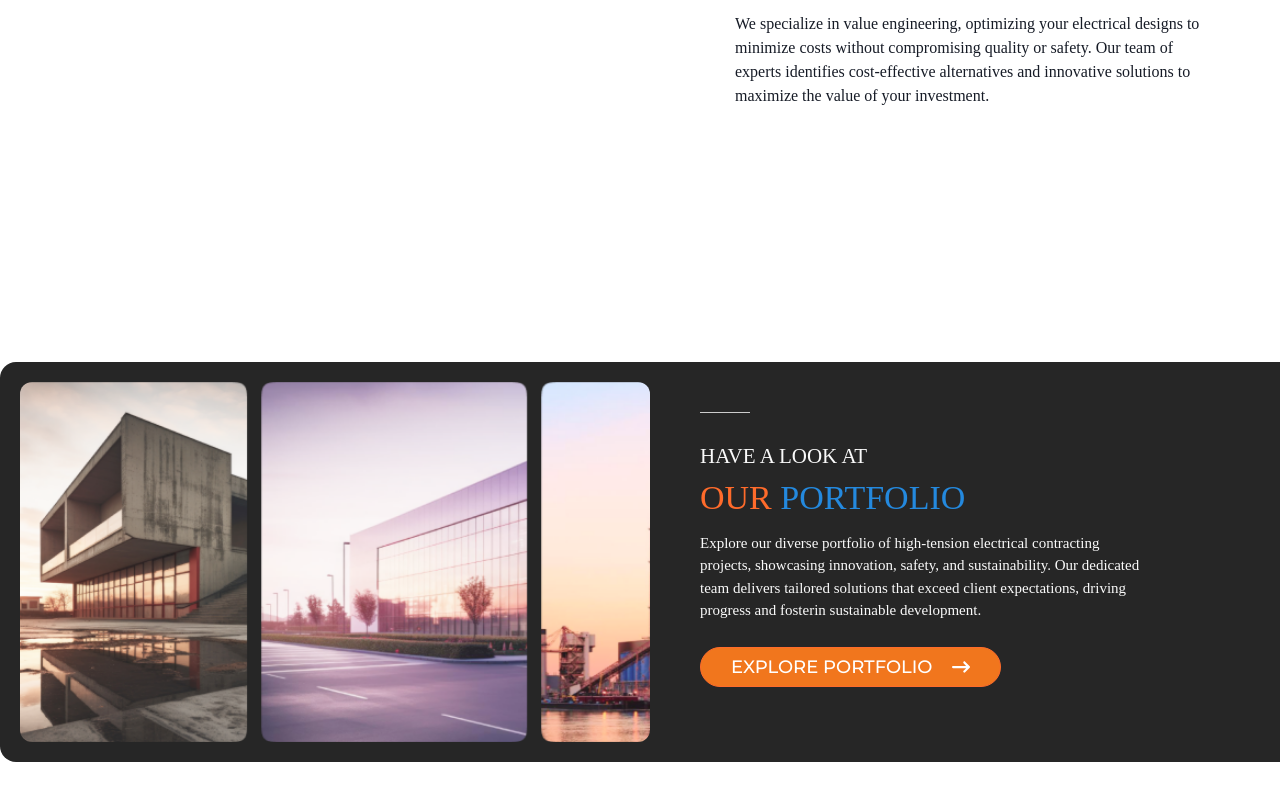
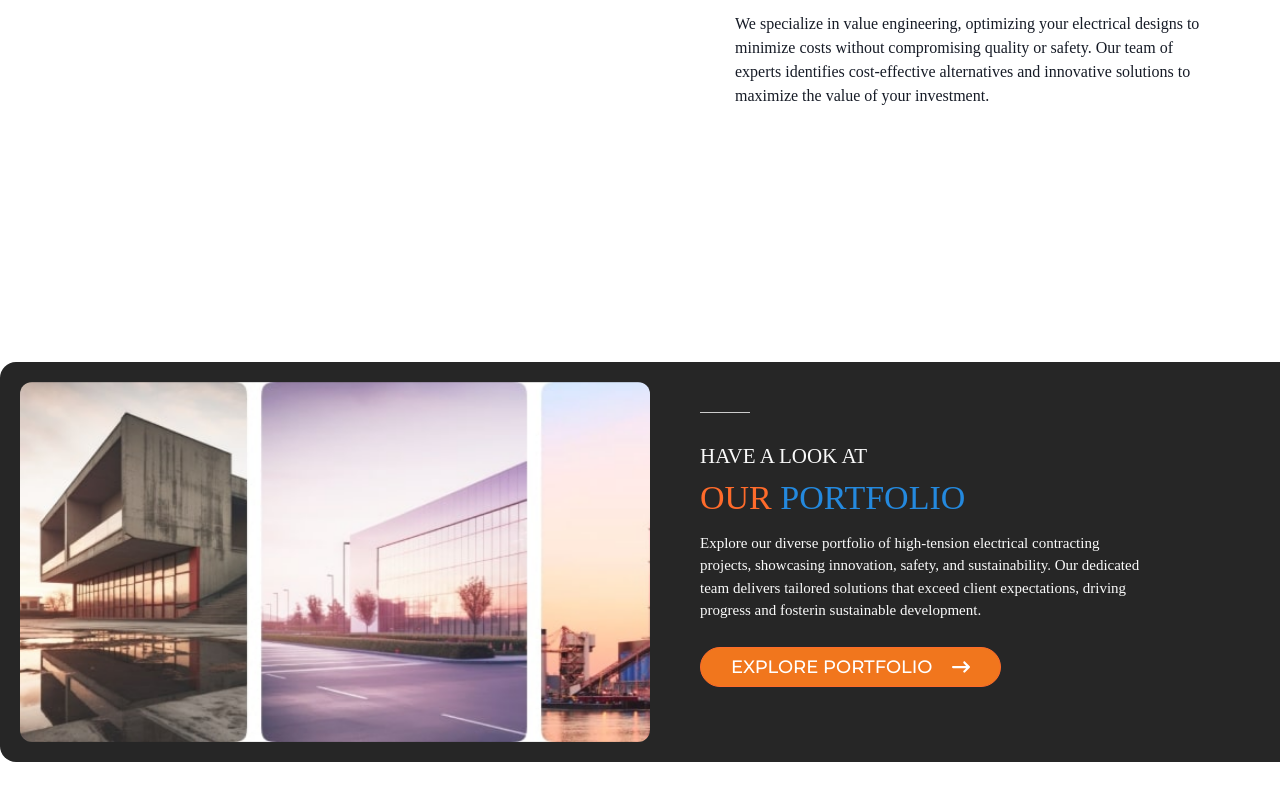
Before and after one commit to anandcharukesan/ElectraPower-Task, a React (Vite) app: page / in a window 1280 px wide. Shown: the part 738-1538 px from the top of the page. Built offline with nearby package versions, Linux system fonts and the light colour scheme; a web font is replaced by a local one.

Commit message:
image modify

```diff
--- a/src/components/ImageFlow.jsx
+++ b/src/components/ImageFlow.jsx
@@ -9,8 +9,8 @@ const ImageFlow = () => {
       <div className="image-flow-container">
         <div className="image-container">
           {/* Duplicate the image for seamless looping */}
-          <img src="..\src\assets\Images\Group 22825.png" alt="Scrolling" />
-          <img src="..\src\assets\Images\Group 22825.png" alt="Scrolling" />
+          <img src="..\src\assets\Images\Group 22825.jpg" alt="Scrolling" />
+          <img src="..\src\assets\Images\Group 22825.jpg" alt="Scrolling" />
         </div>
         <div className="text-content">
           <hr className="divider" />
--- a/src/components/routetosucess.jsx
+++ b/src/components/routetosucess.jsx
@@ -1,6 +1,6 @@
 // src/components/RouteToSuccess.js
 import React from 'react';
-import '../components/routetosucess.css';
+import './routetosucess.css';
 import Tube from './tube/Tube';
 
 const RouteToSuccess = () => {
```
Also changed, not shown: src/assets/Images/Group 22825.jpg (added), src/assets/Images/Group 22825.png (deleted).
